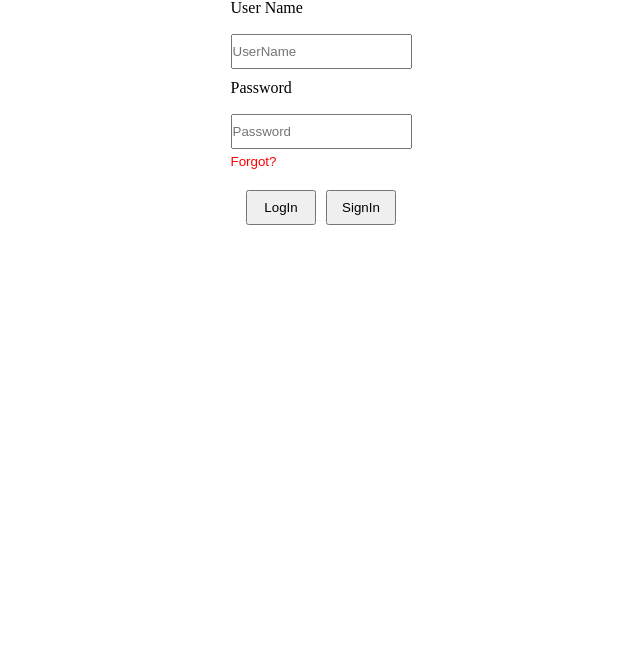
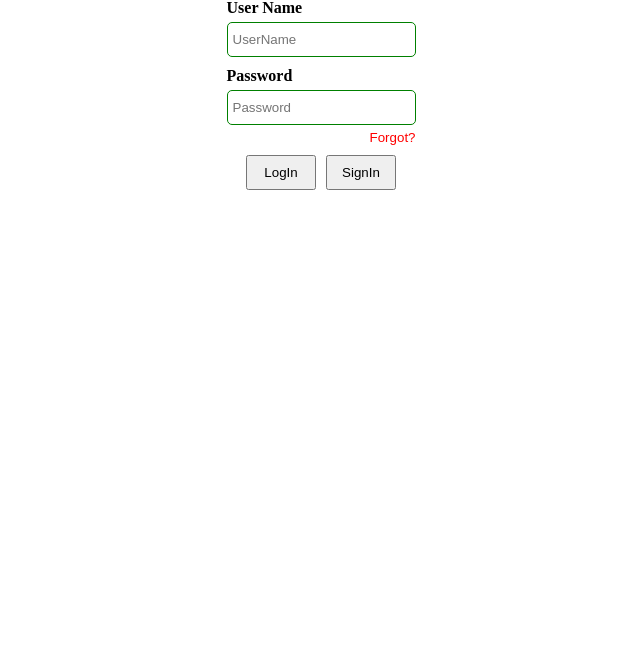
Before and after one commit to abdulrahim03/EXPENSE_TRACKER, a plain HTML site: page src/PopUp/common.html in a window 1280 px wide. Shown: the part 145-800 px from the top of the page, without its empty margins (319-959 px from the left). Drawn offline with Linux system fonts and the light colour scheme.

Commit message:
Login UI design Changes

```diff
--- a/src/PopUp/common.css
+++ b/src/PopUp/common.css
@@ -11,14 +11,28 @@ body{
     margin-top: 10px;
 }
 
+
+
 .inputs{
-    display: flex;
-    flex-direction: column;
     height:35px;
+    border-radius: 5px;
+    border: 1px solid green;
+    padding:5px;
 }
+
+.label{
+    font-weight: bold;
+    font-family: 'Times New Roman', Times, serif
+}
+
 .form-row{
     margin-top: 10px;
+    display:flex;
+    flex-direction: column;
+    gap:5px;
 }
+
+
 .buttons{
     padding: 8px;
     width:70px;
@@ -28,11 +42,13 @@ body{
     margin-top: 5px;
     color:red;
     border: none;
+    position:relative;
+    float:right;
     background-color: transparent;
 }
 
 .btndiv{
-    margin-top: 20px;
+    margin-top: 30px;
     display: flex;
     flex-direction: row;
     gap:10px;
--- a/src/PopUp/common.html
+++ b/src/PopUp/common.html
@@ -12,10 +12,12 @@
             <div class="Logo">
                 <img src="../assets/LoginLogo.png" alt="Login" width="120" height="120">
             </div>
-            <div>
-                <label class="inputs form-row" for="username">User Name</label>
+            <div class="form-row">
+                <label class="label" for="username">User Name</label>
                 <input class="inputs" type="text" placeholder="UserName"name="username" id="username">
-                <label class="inputs form-row" for="password">Password</label>
+            </div>
+            <div class="form-row">
+                <label class="label" for="password">Password</label>
                 <input class="inputs" type="password" placeholder="Password" name="password" id="password">
             </div>
             <div>
```
